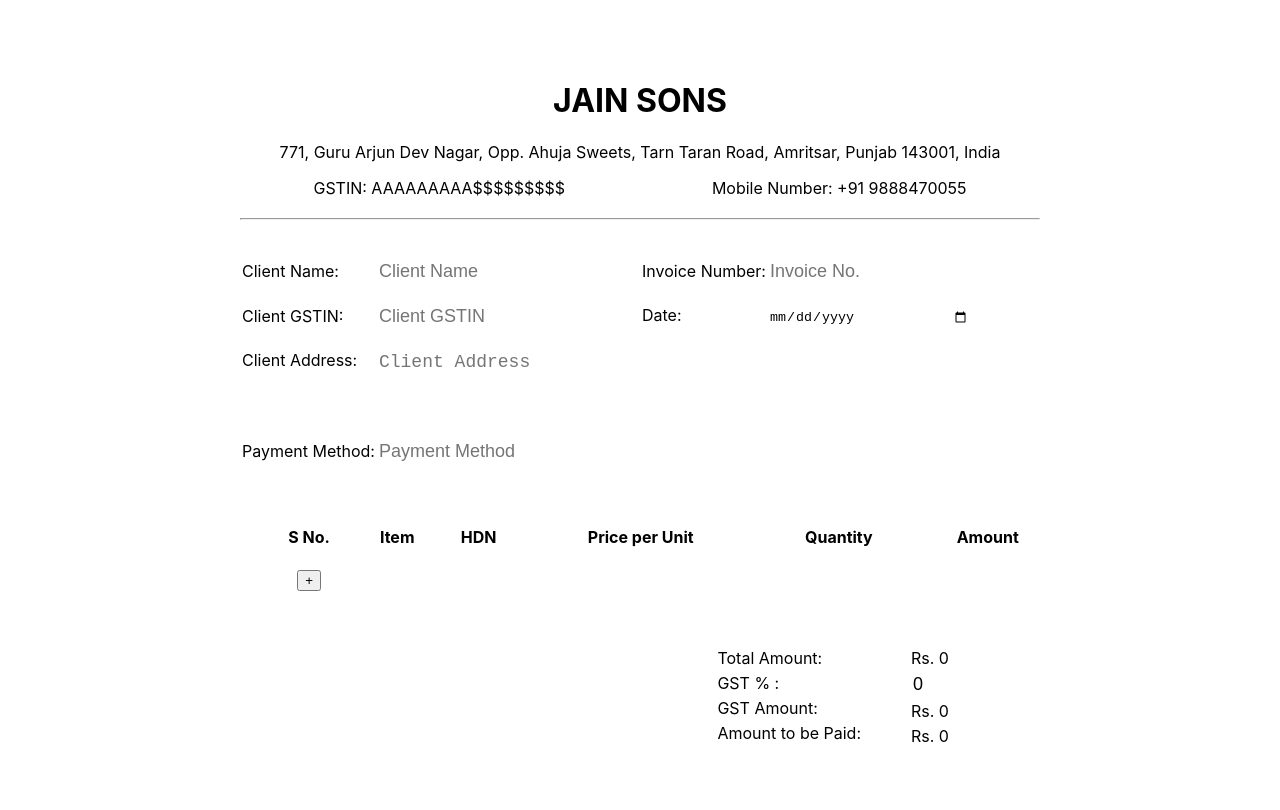
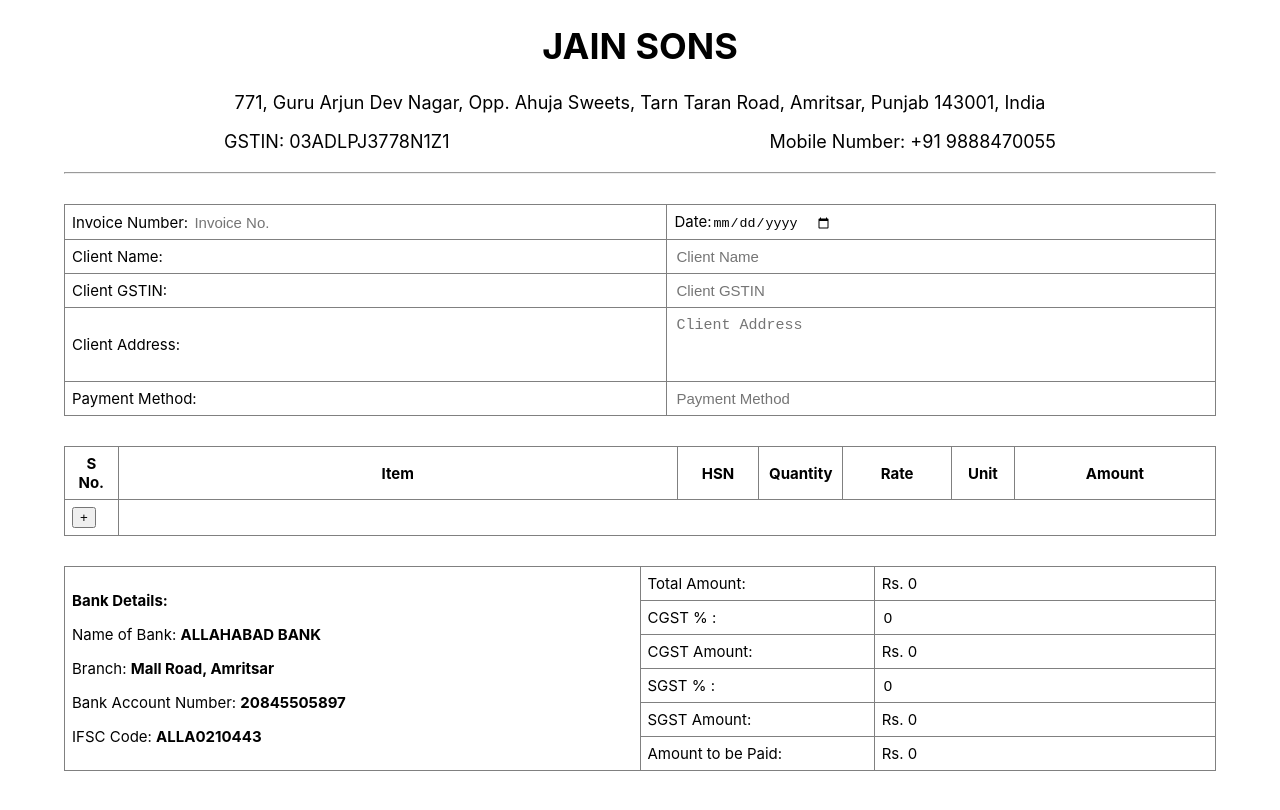
Before and after one commit to priamjain/js-erp, a React (Create React App) app: page / in a window 1280 px wide. Shown: the top 810 px of the page. Built offline with nearby package versions, Linux system fonts and the light colour scheme.

Commit message:
Full Design Changes

```diff
--- a/src/Components/Invoice/Input.jsx
+++ b/src/Components/Invoice/Input.jsx
@@ -18,68 +18,59 @@
 							India
 					</p>
 					<div>
-						<span>GSTIN: AAAAAAAAA$$$$$$$$$</span>
+						<span>GSTIN: 03ADLPJ3778N1Z1</span>
 						<span>Mobile Number: +91 9888470055</span>
 					</div>
 				</div>
 			</header>
 			<hr/>
-			<div>
-				<table className="information">
+				<table border="1">
 					<tbody>
 						<tr>
+							<td>Invoice Number: <input type="text" style={{width:"100px"}}value={input.invoiceNumber} onChange={e=>{handleChange('invoiceNumber',e)}} placeholder="Invoice No."/></td>
+							<td>Date:<input type="date"/></td>
+						</tr>
+						<tr>
 							<td>Client Name:</td>
-							<td><input className="info-text no-print" type="text" value={input.clientName} onChange={e=>{handleChange('clientName',e)}} placeholder="Client Name"/></td>
+							<td><input type="text" value={input.clientName} onChange={e=>{handleChange('clientName',e)}} placeholder="Client Name"/></td>
 						</tr>
 						<tr>
 							<td>Client GSTIN:</td>
-							<td><input className="info-text" type="text" value={input.clientGSTIN} onChange={e=>{handleChange('clientGSTIN',e)}} placeholder="Client GSTIN"/></td>
+							<td><input type="text" value={input.clientGSTIN} onChange={e=>{handleChange('clientGSTIN',e)}} placeholder="Client GSTIN"/></td>
 						</tr>
 						<tr>
-							<td style={{'vertical-align':'top','padding-top':'10px'}}>Client Address:</td>
-							<td><textarea className="info-text" rows="3" value={input.clientAddress} onChange={e=>{handleChange('clientAddress',e)}} placeholder="Client Address"/></td>
+							<td>Client Address:</td>
+							<td><textarea rows="3" value={input.clientAddress} onChange={e=>{handleChange('clientAddress',e)}} placeholder="Client Address"/></td>
 						</tr>
 						<tr>
 							<td>Payment Method:</td>
-							<td><input className="info-text" type="text" value={input.paymentMethod} onChange={e=>{handleChange('paymentMethod',e)}} placeholder="Payment Method"/></td>
+							<td><input type="text" value={input.paymentMethod} onChange={e=>{handleChange('paymentMethod',e)}} placeholder="Payment Method"/></td>
 						</tr>
+
 					</tbody>
 				</table>
-				<table className="information">
-					<tbody>
-						<tr>
-							<td>Invoice Number:</td>
-							<td><input className="info-text" type="text" style={{width:"100px"}}value={input.invoiceNumber} onChange={e=>{handleChange('invoiceNumber',e)}} placeholder="Invoice No."/></td>
-						</tr>
-						<tr>
-							<td>Date:</td>
-							<td><input type="date"/></td>
-						</tr>
-					</tbody>
-				</table>
-
-
-			</div>
-			<table>
-				<thead className="highlight">
+			<table border="1">
+				<thead>
 					<tr>
-						<th>S No.</th>
-						<th>Item</th>
-						<th>HDN</th>
-						<th>Price per Unit</th>
-						<th>Quantity</th>
-						<th>Amount</th>
+						<th width="40px">S No.</th>
+						<th width="600px">Item</th>
+						<th width="70px">HSN</th>
+						<th width="70px">Quantity</th>
+						<th width="100px">Rate</th>
+						<th width="50px">Unit</th>
+						<th width="200px">Amount</th>
 					</tr>
 				</thead>
 				<tbody>
 				{input.items.map((item,index)=>{
 					return(
 						<tr className="item" key={item.id}>
-							<td><button className="delete-item" onClick={(e)=>deleteItem(item.id,e)}>-</button><div>{index+1}</div></td>
-							<td><input type="text" className="update-item-text" value={item.name} onChange={e=>{updateItem(item.id,"name",e)}} placeholder="Item Name"/></td>
-							<td><input type="text" className="update-item-text" value={item.hdn} onChange={e=>{updateItem(item.id,"hdn",e)}} placeholder="Item HDN"/></td>
-							<td><input type="text" className="update-item-text" value={item.ppu} onChange={e=>{updateItem(item.id,"ppu",e)}} placeholder="Price Per Unit"/></td>
-							<td><input type="text" className="update-item-text" value={item.quantity} onChange={e=>{updateItem(item.id,"quantity",e)}} placeholder="Quantity"/></td>
+							<td><button className="delete-item no-print" onClick={(e)=>deleteItem(item.id,e)}>-</button><div>{index+1}</div></td>
+							<td><input type="text" value={item.name} onChange={e=>{updateItem(item.id,"name",e)}} placeholder="Item Name"/></td>
+							<td><input type="text" value={item.hsn} onChange={e=>{updateItem(item.id,"hsn",e)}} placeholder=""/></td>
+							<td><input type="text" value={item.quantity} onChange={e=>{updateItem(item.id,"quantity",e)}} placeholder="Quantity"/></td>
+							<td><input type="text" value={item.ppu} onChange={e=>{updateItem(item.id,"ppu",e)}} placeholder="Rate"/></td>
+							<td><input type="text" value={item.unit} onChange={e=>{updateItem(item.id,"unit",e)}} placeholder=""/></td>
 							<td>{item.ppu * item.quantity}</td>
 						</tr>
 						)
@@ -91,36 +82,43 @@
 					</tr>
 				</tbody>
 			</table>
-			<div className="result">
-				<div className="result-info">
-					<div>
-						Total Amount:
-					</div>
-					<div>
-						GST % :
-					</div>
-					<div>
-						GST Amount:
-					</div>
-					<div>
-						Amount to be Paid:
-					</div>
-				</div>
-				<div className="result-info">
-					<div>
-						Rs. {amount}
-					</div>
-					<div>
-						<input type="text" className="update-item-text" value={input.gst} onChange={e=>{handleChange('gst',e)}} placeholder="GST"/>
-					</div>
-					<div>
-						Rs. {(amount*input.gst/100)}
-					</div>
-					<div>
-						Rs. {amount-(amount*input.gst/100)}
-					</div>
-				</div>
-			</div>
+			<table className="footer" border="1">
+				<tbody>
+				<tr>
+					<td rowSpan="7" width="50%">
+						<p><strong>Bank Details:</strong></p>
+						<p>Name of Bank: <strong>ALLAHABAD BANK</strong></p>
+						<p>Branch: <strong>Mall Road, Amritsar</strong></p>
+						<p>Bank Account Number: <strong>20845505897</strong></p>
+						<p>IFSC Code: <strong>ALLA0210443</strong></p>
+					</td>
+				</tr>
+				<tr>
+					<td>Total Amount:</td>
+					<td>Rs. {amount}</td>
+				</tr>
+				<tr>
+					<td>CGST % :</td>
+					<td><input type="text" className="update-item-text" value={input.cgst} onChange={e=>{handleChange('cgst',e)}} placeholder="CGST"/></td>
+				</tr>
+				<tr>
+					<td>CGST Amount:</td>
+					<td>Rs. {(amount*input.cgst/100)}</td>
+				</tr>
+				<tr>
+					<td>SGST % :</td>
+					<td><input type="text" className="update-item-text" value={input.sgst} onChange={e=>{handleChange('sgst',e)}} placeholder="SGST"/></td>
+				</tr>
+				<tr>
+					<td>SGST Amount:</td>
+					<td>Rs. {(amount*input.sgst/100)}</td>
+				</tr>
+				<tr>
+					<td>Amount to be Paid:</td>
+					<td>Rs. {amount-(amount*input.cgst/100)-(amount*input.sgst/100)}</td>
+				</tr>
+				</tbody>
+			</table>
 		</div>
 		)
 }
--- a/src/Components/Invoice/Invoice.css
+++ b/src/Components/Invoice/Invoice.css
@@ -1,13 +1,16 @@
-
+    body{
+        font-size: 15px;
+        margin: 0;
+        padding: 0;
+    }
     input[type=text],textarea,input[type=text]:focus,textarea:focus{
+        width: 100%;
+        text-align: left;
         background-color: inherit;
-        font-size: 18px;
+        font-size: 15px;
         color: inherit;
         border:none;
         outline: none;
-    }
-    .info-text{
-        width: 300px;
     }
     input[type=date]{
         border:none;
@@ -19,11 +22,11 @@
     }
     .input{
         margin: auto;
-        width: 800px;
-        padding: 60px;
+        width: 90%;
         height: 100vh;
     }
     header{
+        font-size:18px;
         text-align: center;
         width: 100%;
         margin-bottom:20px;
@@ -33,52 +36,30 @@
         display: flex;
         justify-content: space-around;
     }
-    .information{
-        margin: 20px 0px;
+    table{
         vertical-align: top;
-        display: inline-block;
-        text-align: left;
-        width: 400px;
-    }
-    .information td{
-        vertical-align: center;
-    }
-    .information input,.information textarea{
-        width: 200px;
-    }
-    .client-info{
-        display: flex;
-    }
-    .client-info div{
-        margin: 5px;
-    }
-    table{
-        text-align: center;
-        margin: 20px;
+        border:1;
+        border-collapse: collapse;
+        margin: 30px 0;
         width:100%;
     }
-    .result{
+    table td,th{
+        padding: 7px;
+    }
+    .item{
+        text-align: center;
+    }
+    .footer{
+         margin:0 10px;
+        border-collapse: collapse;
         width: 100%;
-        display: flex;
-        justify-content: flex-end;
+        margin-left: auto;
     }
-    .result input{
+    .footer input{
         text-align: start;
     }
-    .result-info{
-        margin: 20px;
-    }
-    .result-info div{
-        margin: 5px;
-    }
-    th,td{
-        padding: 10px 0;
-    }
-    .update-item-text{
-        text-align: center;
-        width: 100px;
-    }
     .delete-item{
+        background-color: red;
         position: absolute;
         display: none;
     }
--- a/src/Components/Invoice/Invoice.jsx
+++ b/src/Components/Invoice/Invoice.jsx
@@ -14,7 +14,8 @@
 			 items:[],
 			 totalAmount:0,
 			 int:0,
-			 gst:0
+			 sgst:0,
+			 cgst:0
 		}
 	}
 
@@ -31,9 +32,10 @@
 				id:prev.int,
 				name:"",
 				hdn:"",
-				ppu:0,
-				quantity:0,
-				amount:0
+				ppu:"",
+				unit:"",
+				quantity:"",
+				amount:""
 			}
 
 			let items = [...prev.items,newItem]
```
